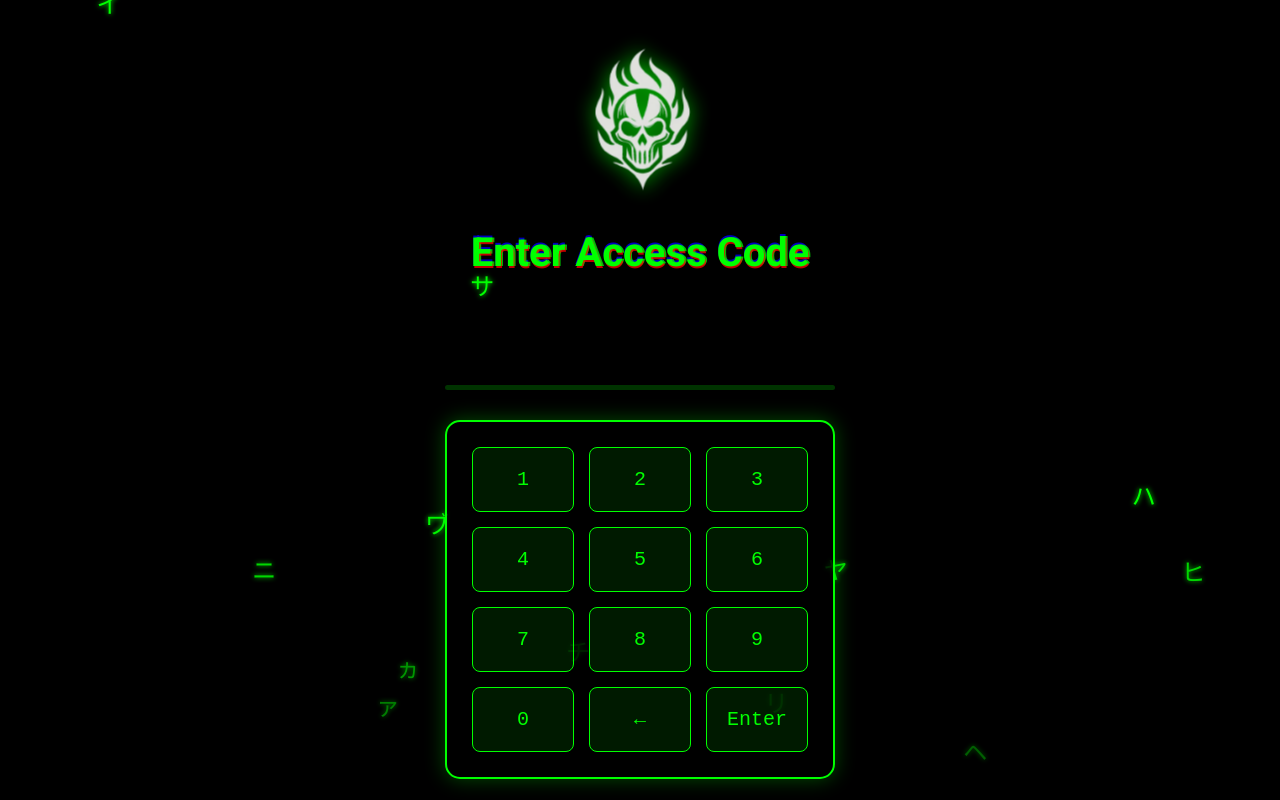
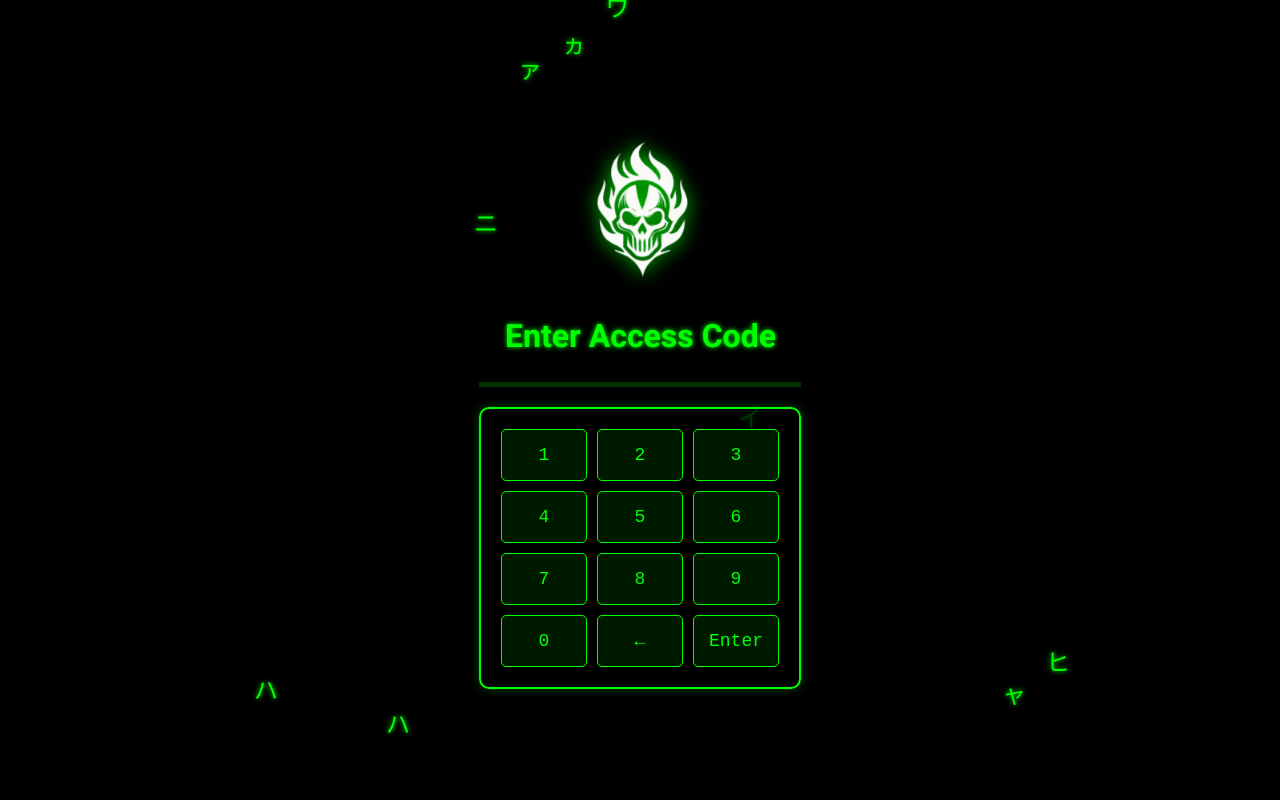
Before and after one commit to hexzeus/codehive, a React (Create React App) app: page / in a window 1280 px wide. Built offline with nearby package versions, Linux system fonts and the light colour scheme; what js-sha256 would draw is missing.

Commit message:
Update application

```diff
--- a/public/index.html
+++ b/public/index.html
@@ -4,7 +4,7 @@
 <head>
   <meta charset="utf-8" />
   <link rel="icon" href="%PUBLIC_URL%/favicon.ico" />
-  <meta name="viewport" content="width=device-width, initial-scale=1" />
+  <meta name="viewport" content="width=device-width, initial-scale=1, maximum-scale=1, user-scalable=no">
   <meta name="theme-color" content="#000000" />
   <meta name="description"
     content="IVES HUB - Modern Web Development Solutions. Offering cutting-edge web development services for businesses of all sizes." />
--- a/src/components/IntroAnimation.js
+++ b/src/components/IntroAnimation.js
@@ -16,7 +16,7 @@ import {
 } from '../components/IntroAnimationStyles';
 import logo from '../logo.png';
 
-const ACCESS_CODE = '55005500';
+const ACCESS_CODE = '151515';
 const ACCESS_CODE_HASH = sha256(ACCESS_CODE);
 
 const IntroAnimation = ({ onUnlock }) => {
--- a/src/components/IntroAnimationStyles.js
+++ b/src/components/IntroAnimationStyles.js
@@ -2,77 +2,126 @@ import styled, { keyframes, css } from 'styled-components';
 
 const glitch = keyframes`
   0% {
-    text-shadow: 0.05em 0 0 rgba(255,0,0,0.75), -0.05em -0.025em 0 rgba(0,255,0,0.75), -0.025em 0.05em 0 rgba(0,0,255,0.75);
+    clip: rect(64px, 9999px, 36px, 0);
+    transform: skew(0.5deg);
   }
-  14% {
-    text-shadow: 0.05em 0 0 rgba(255,0,0,0.75), -0.05em -0.025em 0 rgba(0,255,0,0.75), -0.025em 0.05em 0 rgba(0,0,255,0.75);
+  5% {
+    clip: rect(20px, 9999px, 58px, 0);
+    transform: skew(0.8deg);
+  }
+  10% {
+    clip: rect(90px, 9999px, 89px, 0);
+    transform: skew(0.2deg);
   }
   15% {
-    text-shadow: -0.05em -0.025em 0 rgba(255,0,0,0.75), 0.025em 0.025em 0 rgba(0,255,0,0.75), -0.05em -0.05em 0 rgba(0,0,255,0.75);
+    clip: rect(87px, 9999px, 50px, 0);
+    transform: skew(0.7deg);
   }
-  49% {
-    text-shadow: -0.05em -0.025em 0 rgba(255,0,0,0.75), 0.025em 0.025em 0 rgba(0,255,0,0.75), -0.05em -0.05em 0 rgba(0,0,255,0.75);
+  20% {
+    clip: rect(55px, 9999px, 17px, 0);
+    transform: skew(0.4deg);
+  }
+  25% {
+    clip: rect(50px, 9999px, 4px, 0);
+    transform: skew(0.9deg);
+  }
+  30% {
+    clip: rect(22px, 9999px, 88px, 0);
+    transform: skew(0.6deg);
+  }
+  35% {
+    clip: rect(76px, 9999px, 81px, 0);
+    transform: skew(0.3deg);
+  }
+  40% {
+    clip: rect(91px, 9999px, 15px, 0);
+    transform: skew(0.2deg);
+  }
+  45% {
+    clip: rect(44px, 9999px, 30px, 0);
+    transform: skew(0.7deg);
   }
   50% {
-    text-shadow: 0.025em 0.05em 0 rgba(255,0,0,0.75), 0.05em 0 0 rgba(0,255,0,0.75), 0 -0.05em 0 rgba(0,0,255,0.75);
+    clip: rect(27px, 9999px, 76px, 0);
+    transform: skew(0.5deg);
   }
-  99% {
-    text-shadow: 0.025em 0.05em 0 rgba(255,0,0,0.75), 0.05em 0 0 rgba(0,255,0,0.75), 0 -0.05em 0 rgba(0,0,255,0.75);
+  55% {
+    clip: rect(35px, 9999px, 64px, 0);
+    transform: skew(0.8deg);
+  }
+  60% {
+    clip: rect(50px, 9999px, 28px, 0);
+    transform: skew(0.3deg);
+  }
+  65% {
+    clip: rect(14px, 9999px, 61px, 0);
+    transform: skew(0.6deg);
+  }
+  70% {
+    clip: rect(23px, 9999px, 8px, 0);
+    transform: skew(0.9deg);
+  }
+  75% {
+    clip: rect(66px, 9999px, 94px, 0);
+    transform: skew(0.4deg);
+  }
+  80% {
+    clip: rect(18px, 9999px, 40px, 0);
+    transform: skew(0.2deg);
+  }
+  85% {
+    clip: rect(40px, 9999px, 64px, 0);
+    transform: skew(0.7deg);
+  }
+  90% {
+    clip: rect(35px, 9999px, 30px, 0);
+    transform: skew(0.5deg);
+  }
+  95% {
+    clip: rect(21px, 9999px, 71px, 0);
+    transform: skew(0.8deg);
   }
   100% {
-    text-shadow: -0.025em 0 0 rgba(255,0,0,0.75), -0.025em -0.025em 0 rgba(0,255,0,0.75), -0.025em -0.05em 0 rgba(0,0,255,0.75);
+    clip: rect(1px, 9999px, 40px, 0);
+    transform: skew(0.3deg);
   }
 `;
 
 const matrixFall = keyframes`
   0% {
-    top: -50%;
     opacity: 0;
+    transform: translateY(-100%);
   }
-  30% {
-    opacity: 1;
-  }
-  70% {
+  5%, 95% {
     opacity: 1;
   }
   100% {
-    top: 110%;
     opacity: 0;
-  }
-`;
-
-const pulse = keyframes`
-  0%, 100% {
-    transform: scale(1);
-    opacity: 1;
-  }
-  50% {
-    transform: scale(1.1);
-    opacity: 0.8;
+    transform: translateY(100%);
   }
 `;
 
 const unlockAnimation = keyframes`
   0% {
-    transform: scale(0) rotate(0deg);
     opacity: 0;
+    transform: scale(0);
   }
   50% {
-    transform: scale(1.5) rotate(360deg);
     opacity: 1;
+    transform: scale(1.2);
   }
   100% {
-    transform: scale(1) rotate(720deg);
     opacity: 1;
+    transform: scale(1);
   }
 `;
 
-const fadeInUp = keyframes`
-  from {
+const fadeIn = keyframes`
+  0% {
     opacity: 0;
     transform: translateY(20px);
   }
-  to {
+  100% {
     opacity: 1;
     transform: translateY(0);
   }
@@ -96,24 +145,24 @@ export const MatrixBackground = styled.div`
   height: 100%;
   background: rgba(0, 0, 0, 0.8);
   overflow: hidden;
+  display: flex;
+  justify-content: center;
   opacity: ${({ $isUnlocking }) => ($isUnlocking ? 0 : 1)};
   transition: opacity 1s ease-out;
 `;
 
 export const MatrixColumn = styled.div`
-  position: absolute;
-  top: -50%;
   font-family: 'Matrix Code NFI', monospace;
   font-size: 24px;
   color: #0f0;
   text-shadow: 0 0 5px #0f0;
   white-space: nowrap;
-  animation: ${matrixFall} ${() => 3 + Math.random() * 5}s linear infinite;
-  animation-delay: ${({ $delay }) => $delay}s;
-  left: ${() => Math.random() * 100}%;
+  margin: 0 10px;
+  animation: ${matrixFall} 3s linear infinite;
+  animation-delay: ${() => Math.random() * 3}s;
 
-  &::before {
-    content: '${() => String.fromCharCode(0x30A0 + Math.floor(Math.random() * 96))}';
+  &:before {
+    content: '${() => String.fromCharCode(0x30A0 + Math.random() * 96)}';
   }
 `;
 
@@ -123,13 +172,13 @@ export const LogoContainer = styled.div`
   align-items: center;
   z-index: 2;
   opacity: ${({ $isUnlocking }) => ($isUnlocking ? 0 : 1)};
-  transition: opacity 1s ease-out, transform 0.3s ease-out;
-  animation: ${fadeInUp} 1s ease-out;
+  transition: opacity 1s ease-out;
+  animation: ${fadeIn} 1s ease-out;
 
   ${({ $shake }) =>
     $shake &&
     css`
-      animation: ${glitch} 0.3s linear;
+      animation: ${glitch} 0.5s linear infinite;
     `}
 `;
 
@@ -140,31 +189,27 @@ export const LogoImage = styled.img`
   transform: translateZ(0);
   perspective: 1000px;
   transition: all 0.3s ease;
-  animation: ${pulse} 2s infinite ease-in-out;
+  animation: ${fadeIn} 1s ease-out;
 
   &:hover {
     filter: drop-shadow(0 0 20px #0f0);
-    transform: scale(1.05);
   }
 `;
 
 export const PasswordDisplay = styled.div`
-  font-family: 'Courier New', monospace;
-  font-size: 28px;
+  font-family: 'Matrix Code NFI', monospace;
+  font-size: 24px;
   color: #0f0;
   text-shadow: 0 0 5px #0f0;
-  margin: 20px 0;
+  margin-bottom: 10px;
   letter-spacing: 5px;
-  min-height: 30px;
-  transition: all 0.3s ease;
 `;
 
 export const GlitchText = styled.h2`
-  font-size: 2.5rem;
+  font-size: 2rem;
   color: #0f0;
   text-shadow: 0 0 5px #0f0;
-  animation: ${glitch} 3s linear infinite;
-  margin-bottom: 20px;
+  animation: ${glitch} 1s linear infinite;
 `;
 
 export const ProgressBar = styled.div`
@@ -173,10 +218,8 @@ export const ProgressBar = styled.div`
   background-color: rgba(0, 255, 0, 0.2);
   margin-top: 10px;
   position: relative;
-  overflow: hidden;
-  border-radius: 2.5px;
 
-  &::after {
+  &:after {
     content: '';
     position: absolute;
     top: 0;
@@ -192,43 +235,39 @@ export const ProgressBar = styled.div`
 export const NumericPad = styled.div`
   display: grid;
   grid-template-columns: repeat(3, 1fr);
-  gap: 15px;
-  margin-top: 30px;
-  padding: 25px;
+  gap: 10px;
+  margin-top: 20px;
+  padding: 20px;
   background-color: rgba(0, 0, 0, 0.8);
   border: 2px solid #0f0;
-  border-radius: 15px;
-  box-shadow: 0 0 20px rgba(0, 255, 0, 0.3);
-  animation: ${fadeInUp} 1s ease-out 0.5s both;
+  border-radius: 10px;
+  box-shadow: 0 0 10px rgba(0, 255, 0, 0.3);
+  animation: ${fadeIn} 1s ease-out;
 `;
 
 export const NumericButton = styled.button`
   background-color: rgba(0, 255, 0, 0.1);
   border: 1px solid #0f0;
   color: #0f0;
-  font-family: 'Courier New', monospace;
-  font-size: 20px;
-  padding: 20px;
+  font-family: 'Matrix Code NFI', monospace;
+  font-size: 18px;
+  padding: 15px;
   cursor: pointer;
-  transition: all 0.2s ease;
-  border-radius: 8px;
-  outline: none;
+  transition: all 0.3s ease;
+  border-radius: 5px;
 
   &:hover {
     background-color: rgba(0, 255, 0, 0.3);
-    box-shadow: 0 0 15px #0f0;
-    transform: translateY(-2px);
+    box-shadow: 0 0 10px #0f0;
   }
 
   &:active {
-    transform: scale(0.95) translateY(0);
+    transform: scale(0.95);
   }
 
   &:disabled {
     opacity: 0.5;
     cursor: not-allowed;
-    box-shadow: none;
-    transform: none;
   }
 `;
 
@@ -241,17 +280,16 @@ export const UnlockingOverlay = styled.div`
   display: flex;
   justify-content: center;
   align-items: center;
-  background: radial-gradient(circle, rgba(0,255,0,0.2) 0%, rgba(0,0,0,1) 70%);
+  background: #000;
   z-index: 999;
   animation: ${unlockAnimation} 3s ease-out forwards;
 
-  &::after {
+  &:after {
     content: 'ACCESS GRANTED';
     color: #0f0;
-    font-family: 'Courier New', monospace;
+    font-family: 'Matrix Code NFI', monospace;
     font-size: 3rem;
     text-shadow: 0 0 10px #0f0;
     animation: ${glitch} 1s linear infinite;
-    letter-spacing: 5px;
   }
 `;
```
